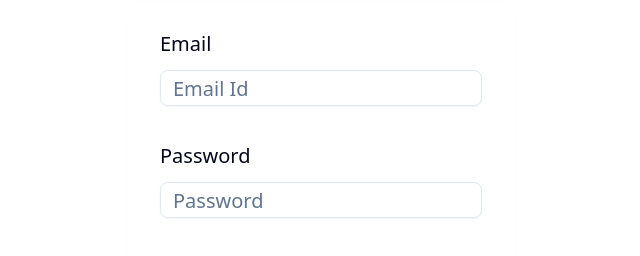
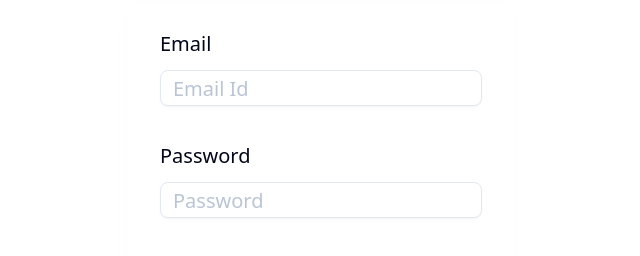
Before and after one commit to aadityaverma06/StackFlow-QnA-System-NextJS-Full-Stack, a Next.js app: page /login in a window 1280 px wide. Shown: the part 238-494 px from the top of the page, without its empty margins (319-959 px from the left). Built offline with nearby package versions, Linux system fonts and the light colour scheme; no server answers.

Commit message:
Update Global CSS

```diff
--- a/src/app/globals.css
+++ b/src/app/globals.css
@@ -54,7 +54,7 @@
   --secondary: oklch(0.968 0.007 247.896);
   --secondary-foreground: oklch(0.208 0.042 265.755);
   --muted: oklch(0.968 0.007 247.896);
-  --muted-foreground: oklch(0.554 0.046 257.417);
+  --muted-foreground: oklch(70.382% 0.04025 257.029 / 0.619);
   --accent: oklch(0.968 0.007 247.896);
   --accent-foreground: oklch(0.208 0.042 265.755);
   --destructive: oklch(0.577 0.245 27.325);
@@ -89,7 +89,7 @@
     --secondary: oklch(0.279 0.041 260.031);
     --secondary-foreground: oklch(0.984 0.003 247.858);
     --muted: oklch(0.279 0.041 260.031);
-    --muted-foreground: oklch(0.704 0.04 256.788);
+    --muted-foreground: oklch(70.382% 0.04025 257.029 / 0.619);
     --accent: oklch(0.279 0.041 260.031);
     --accent-foreground: oklch(0.984 0.003 247.858);
     --destructive: oklch(0.704 0.191 22.216);
```
